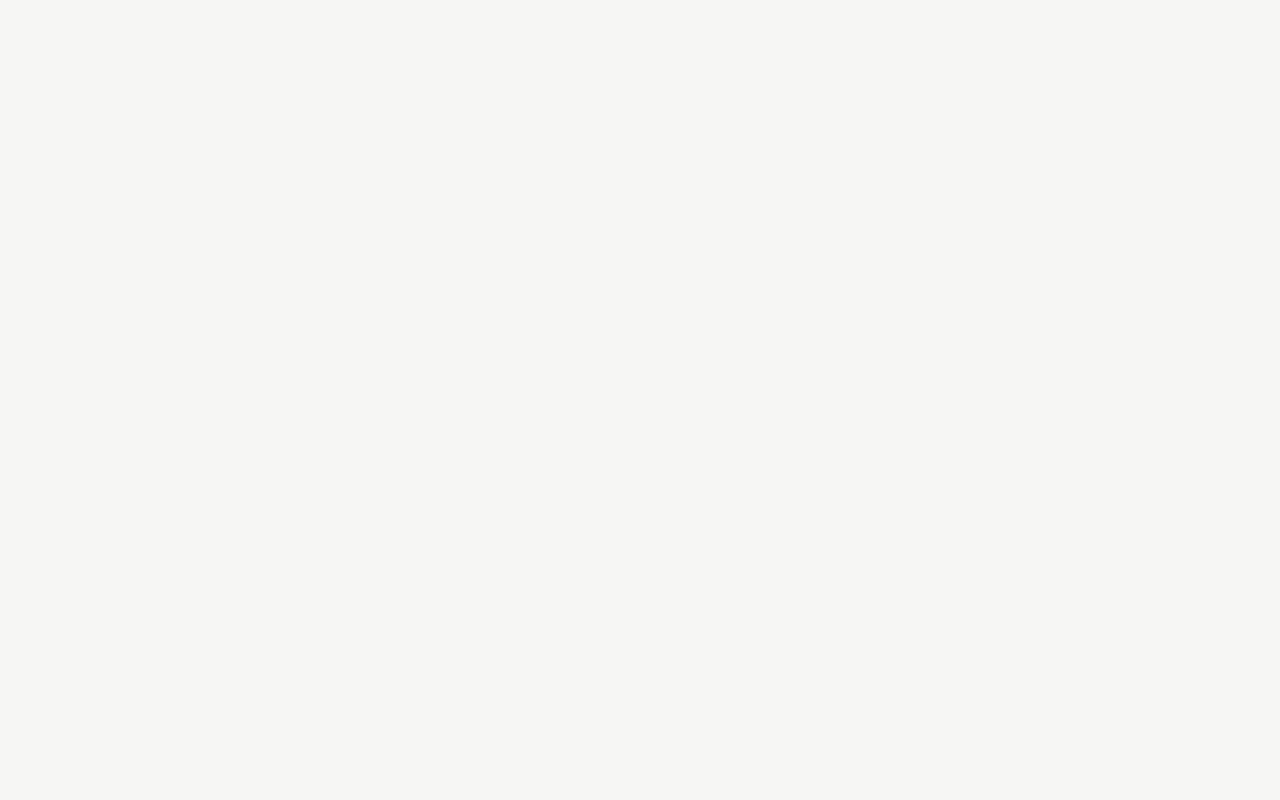
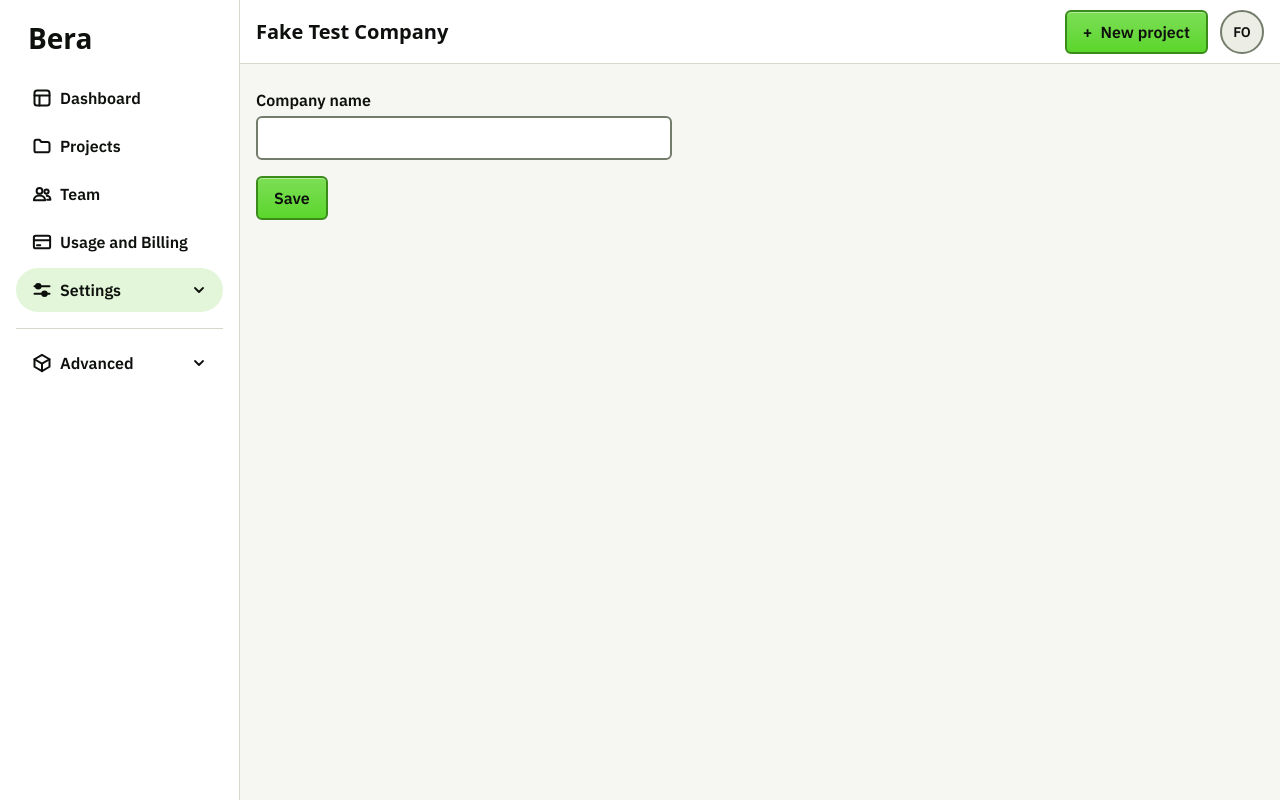
Before and after one commit to fahadabid545/BERA, a Next.js app in the folder web/: page /company/settings/company in a window 1280 px wide. Before the commit this address had no page. Built offline with nearby package versions, Linux system fonts and the light colour scheme.

Commit message:
BERA-038: Company settings page shell
Co-Authored-By: Claude Sonnet 5.5 <noreply@anthropic.com>
Claude-Session: https://claude.ai/code/session_01Sowjbr87FFSEDgdz97nazL

```diff
--- /dev/null
+++ b/web/src/app/company/settings/company/page.tsx
@@ -0,0 +1,12 @@
+import { Button, Input } from "@/components/ui";
+
+export default function CompanySettingsPage() {
+  return (
+    <form className="page-form">
+      <Input label="Company name" autoComplete="organization" />
+      <div className="page-actions">
+        <Button>Save</Button>
+      </div>
+    </form>
+  );
+}
```
Also changed, not shown: 1 other file (tests, documents, lock files or other folders).
